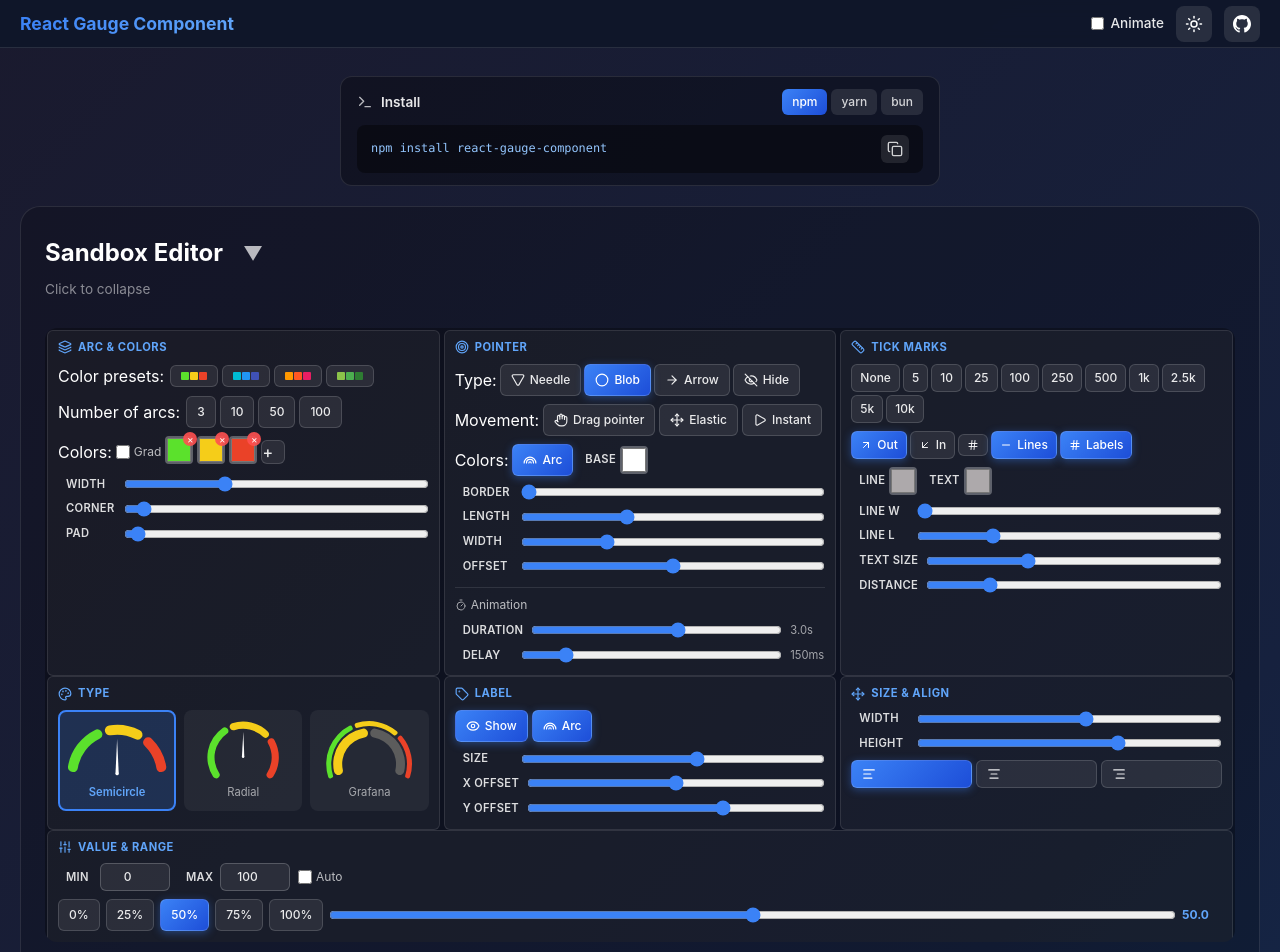
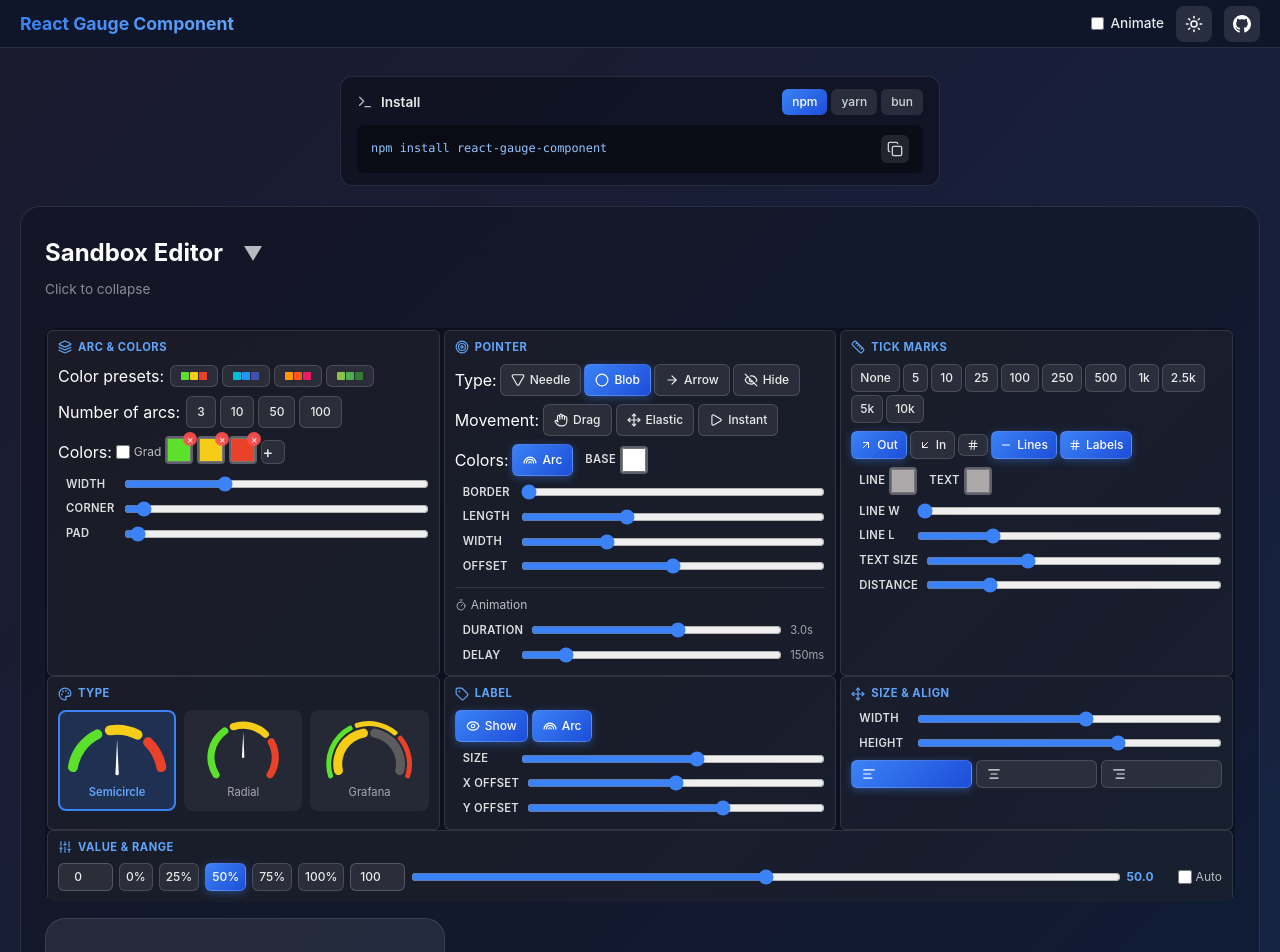
Before and after one commit to antoniolago/react-gauge-component, a React (Create React App) app: page / in a window 1280 px wide. Shown: the top 952 px of the page. Built offline with nearby package versions, Linux system fonts and the light colour scheme.

Commit message:
range set flickr fix

```diff
--- a/src/TestComponent/GaugeGallery/components/SandboxEditor.tsx
+++ b/src/TestComponent/GaugeGallery/components/SandboxEditor.tsx
@@ -53,7 +53,8 @@
 
   const handleConfigChange = useCallback((newConfig: Partial<GaugeComponentProps>) => {
     setConfig(newConfig);
-    setKey(k => k + 1);
+    // Don't increment key on normal config changes - let the component handle updates internally
+    // This prevents unnecessary remounts which cause the pointer to animate from 0
   }, []);
 
   const handleRandomize = useCallback(() => {
--- a/src/TestComponent/GaugeGallery/components/SandboxToolbar.tsx
+++ b/src/TestComponent/GaugeGallery/components/SandboxToolbar.tsx
@@ -308,8 +308,16 @@
                 <button onClick={() => onInteractionChange(!interactionEnabled)}
                   style={{ ...styles.toolBtn, padding: '6px 10px', ...(interactionEnabled ? styles.toolBtnActive : {}) }}
                   title="Drag" type="button">
-                  <Hand size={14} /><span>Drag pointer</span>
+                  <Hand size={14} /><span>Drag</span>
                 </button>
+                {interactionEnabled && (
+                  <label style={styles.inlineLabel} title="Hide grab handle circle at pointer tip">
+                    <input type="checkbox" checked={cfg?.pointer?.hideGrabHandle || false}
+                      onChange={(e) => onConfigChange({ ...config, pointer: { ...cfg?.pointer, hideGrabHandle: e.target.checked } })}
+                      style={styles.inlineCheckbox} />
+                    No circle
+                  </label>
+                )}
                 <button onClick={() => onConfigChange({ ...config, pointer: { ...cfg?.pointer, elastic: !cfg?.pointer?.elastic } })}
                   style={{ ...styles.toolBtn, padding: '6px 10px', ...(cfg?.pointer?.elastic ? styles.toolBtnActive : {}) }}
                   title="Elastic" type="button">
@@ -600,10 +608,7 @@
         </Col>
         <Col xs={12}>
           <CollapsibleGroup title="Value & Range" icon={<Sliders size={14} />} isMobile={isMobile} defaultOpen={true}>
-            <div style={{ display: 'flex', flexDirection: 'column', gap: '8px' }}>
-              <div style={{ display: 'flex', gap: '8px', alignItems: 'center', flexWrap: 'wrap' }}>
-                <div style={{ display: 'flex', alignItems: 'center', gap: '4px' }}>
-                  <span style={{ ...styles.sliderLabel, minWidth: '30px' }}>Min</span>
+            <div style={styles.buttonRow}>
               <input
                 type="number"
                 value={cfg?.minValue ?? 0}
@@ -612,11 +617,19 @@
                   onConfigChange({ ...config, minValue: newMin });
                   if (value < newMin) onValueChange(newMin);
                 }}
-                    style={{ ...styles.toolBtn, width: '70px', padding: '4px 8px', textAlign: 'center' as const, border: '1px solid rgba(255,255,255,0.2)' }}
+                style={{ ...styles.toolBtn, width: '55px', padding: '4px 6px', textAlign: 'center' as const, border: '1px solid rgba(255,255,255,0.2)' }}
+                title="Min value"
               />
-                </div>
-                <div style={{ display: 'flex', alignItems: 'center', gap: '4px' }}>
-                  <span style={{ ...styles.sliderLabel, minWidth: '30px' }}>Max</span>
+              {[0, 25, 50, 75, 100].map((val) => {
+                const min = cfg?.minValue ?? 0; const max = cfg?.maxValue ?? 100;
+                const actualValue = min + (val / 100) * (max - min);
+                return (
+                  <button key={val} onClick={() => onValueChange(actualValue)}
+                    style={{ ...styles.toolBtn, padding: '4px 6px', ...(Math.abs(value - actualValue) < 0.01 ? styles.toolBtnActive : {}) }} type="button">
+                    {val}%
+                  </button>
+                );
+              })}
               <input
                 type="number"
                 value={cfg?.maxValue ?? 100}
@@ -625,30 +638,17 @@
                   onConfigChange({ ...config, maxValue: newMax });
                   if (value > newMax) onValueChange(newMax);
                 }}
-                    style={{ ...styles.toolBtn, width: '70px', padding: '4px 8px', textAlign: 'center' as const, border: '1px solid rgba(255,255,255,0.2)' }}
+                style={{ ...styles.toolBtn, width: '55px', padding: '4px 6px', textAlign: 'center' as const, border: '1px solid rgba(255,255,255,0.2)' }}
+                title="Max value"
               />
-                </div>
+              <input type="range" min={cfg?.minValue ?? 0} max={cfg?.maxValue ?? 100} value={value}
+                onChange={(e) => { onValueChange(Number(e.target.value)); if (autoAnimate) onAutoAnimateChange(false); }}
+                style={{ ...styles.slider, flex: 1, minWidth: '120px' }} step="0.1" />
+              <span style={{ ...styles.sliderValue, fontWeight: 700, color: '#60a5fa', minWidth: '45px' }}>{value.toFixed(1)}</span>
               <label style={styles.inlineLabel}>
                 <input type="checkbox" checked={autoAnimate} onChange={(e) => onAutoAnimateChange(e.target.checked)} style={styles.inlineCheckbox} />
                 Auto
               </label>
-              </div>
-              <div style={styles.buttonRow}>
-                {[0, 25, 50, 75, 100].map((val) => {
-                  const min = cfg?.minValue ?? 0; const max = cfg?.maxValue ?? 100;
-                  const actualValue = min + (val / 100) * (max - min);
-                  return (
-                    <button key={val} onClick={() => onValueChange(actualValue)}
-                      style={{ ...styles.toolBtn, ...(Math.abs(value - actualValue) < 0.01 ? styles.toolBtnActive : {}) }} type="button">
-                      {val}%
-                    </button>
-                  );
-                })}
-                <input type="range" min={cfg?.minValue ?? 0} max={cfg?.maxValue ?? 100} value={value}
-                  onChange={(e) => { onValueChange(Number(e.target.value)); if (autoAnimate) onAutoAnimateChange(false); }}
-                  style={{ ...styles.slider, flex: 1, minWidth: '150px' }} step="0.1" />
-                <span style={{ ...styles.sliderValue, fontWeight: 700, color: '#60a5fa' }}>{value.toFixed(1)}</span>
-              </div>
             </div>
           </CollapsibleGroup>
         </Col>
--- a/src/lib/GaugeComponent/hooks/pointer.ts
+++ b/src/lib/GaugeComponent/hooks/pointer.ts
@@ -118,9 +118,9 @@
 
         gauge.pointer.current.path = pathElement;
 
-        // Add grab handle at pointer tip if onValueChange is provided
+        // Add grab handle at pointer tip if onValueChange is provided and not hidden
         // Note: The handle will be raised to top after all elements are rendered in drawPointer
-        if (gauge.props.onValueChange) {
+        if (gauge.props.onValueChange && !pointer.hideGrabHandle) {
             const tipPosition = calculatePointerTipPosition(gauge, startPercent);
             const handleRadius = Math.max(6, pointerRadius * 0.8);
             // Append to the main g element (not pointer element) so it renders on top of everything
--- a/src/lib/GaugeComponent/types/Pointer.ts
+++ b/src/lib/GaugeComponent/types/Pointer.ts
@@ -26,7 +26,9 @@
     /** Arrow offset - controls radial position of arrow pointer (0-1, default 0.72). Lower = closer to center, higher = closer to arc edge */
     arrowOffset?: number,
     /** Blob offset - controls radial position of blob pointer (0-1, default 0.5 = centered on arc). Lower = inner edge, higher = outer edge */
-    blobOffset?: number
+    blobOffset?: number,
+    /** Hide the grab handle circle shown at pointer tip when drag mode is enabled */
+    hideGrabHandle?: boolean
 }
 export interface PointerRef {
     element: any,
```
Lines whose indentation alone changed are shown as unchanged.
